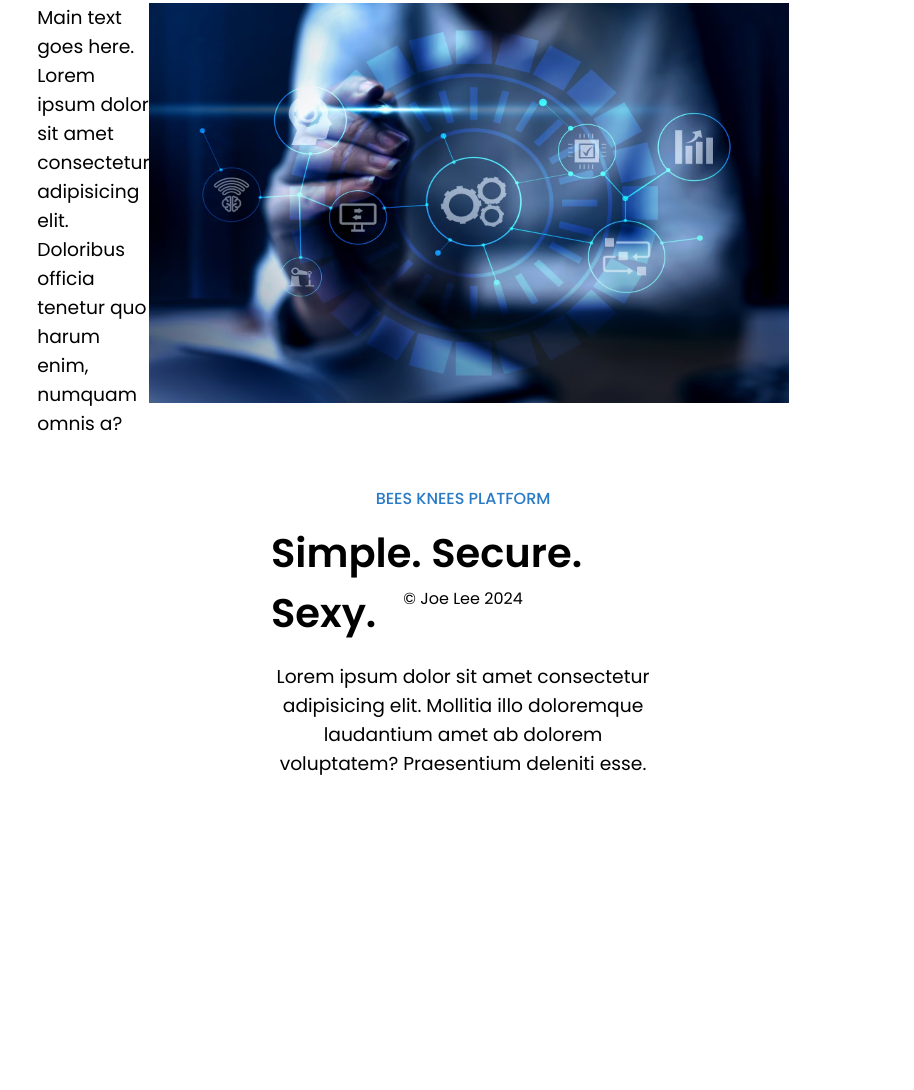
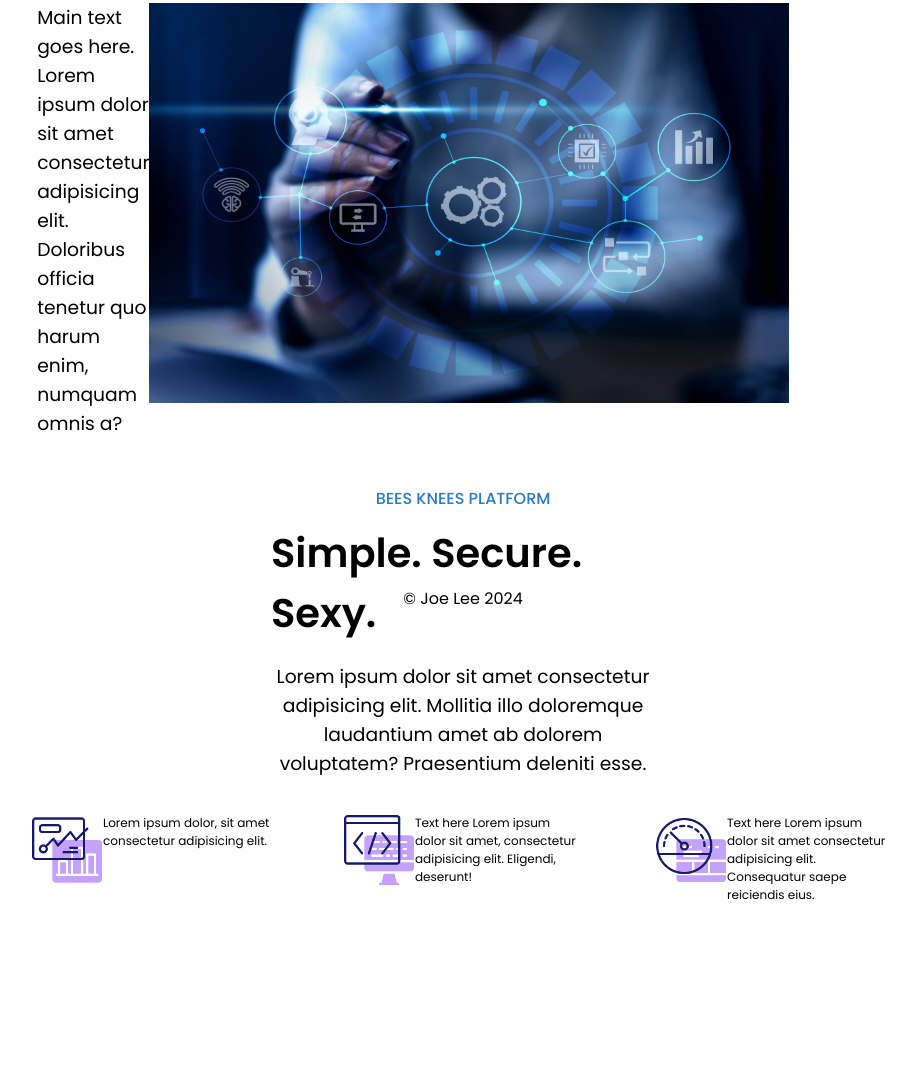
Before and after one commit to jleesys/Tech-Site-Mock, a plain HTML site: page index.html in a window 1280 px wide. Shown: the part 189-1279 px from the top of the page, without its empty margins (177-1091 px from the left). Before the commit the page ends 967 px from the top, so only its background shows below. Drawn offline with Linux system fonts and the light colour scheme.

Commit message:
Add card display

```diff
--- a/css/style.css
+++ b/css/style.css
@@ -107,6 +107,23 @@ header .nav ul li a:hover {
     text-align: center;
 }
 
+.product-description .card-display {
+    display: flex;
+}
+
+.product-description .card-display .card {
+    padding: 3em;
+    width: 20em;
+    height: 20em;
+    font-size: .75em;
+    display: flex;
+}
+
+.product-description .card-display .card img {
+    height: 6em;
+    width: 6em;
+}
+
 #mainimg img {
     width: 40em;
     height: 25em;
--- a/index.html
+++ b/index.html
@@ -36,12 +36,28 @@
         <h4>BEES KNEES PLATFORM</h4>
         <h2>Simple. Secure. Sexy.</h2>
         <h3>
-            Lorem ipsum dolor sit amet consectetur adipisicing elit. Mollitia illo doloremque laudantium amet ab dolorem voluptatem? Praesentium deleniti esse.
+            Lorem ipsum dolor sit amet consectetur adipisicing elit. Mollitia illo doloremque laudantium amet ab dolorem
+            voluptatem? Praesentium deleniti esse.
         </h3>
+        <div class="card-display">
+            <div class="card">
+                <img src="images/004.png" alt="">
+                Lorem ipsum dolor, sit amet consectetur adipisicing elit.
+            </div>
+            <div class="card">
+                <img src="images/002.png" alt="">
+                Text here Lorem ipsum dolor sit amet, consectetur adipisicing elit. Eligendi, deserunt!
+            </div>
+            <div class="card">
+                <img src="images/003.png" alt="">
+                Text here Lorem ipsum dolor sit amet consectetur adipisicing elit. Consequatur saepe reiciendis eius.
+            </div>
+        </div>
     </div>
     </section>
     <footer>
         <div class="footer">&copy Joe Lee 2024</div>
     </footer>
 </body>
+
 </html>
```
Also changed, not shown: images/001.png (added), images/002.png (added), images/003.png (added), images/004.png (added), images/005.png (added), images/006.png (added).
